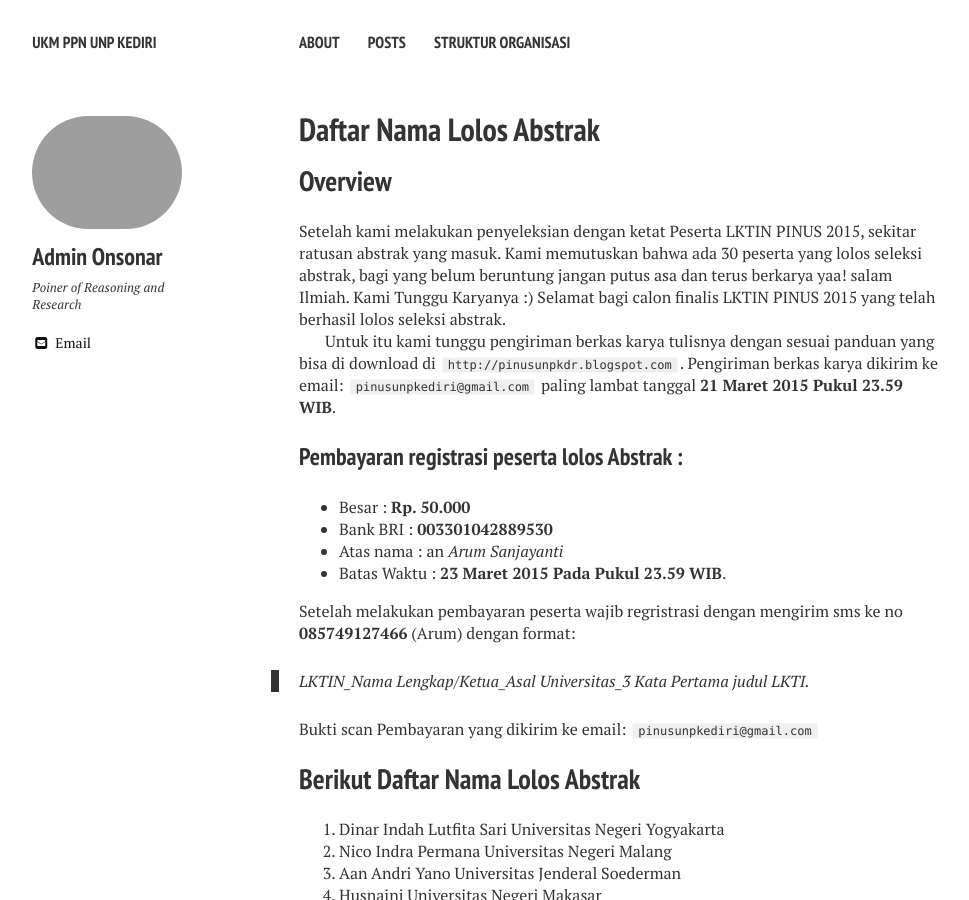
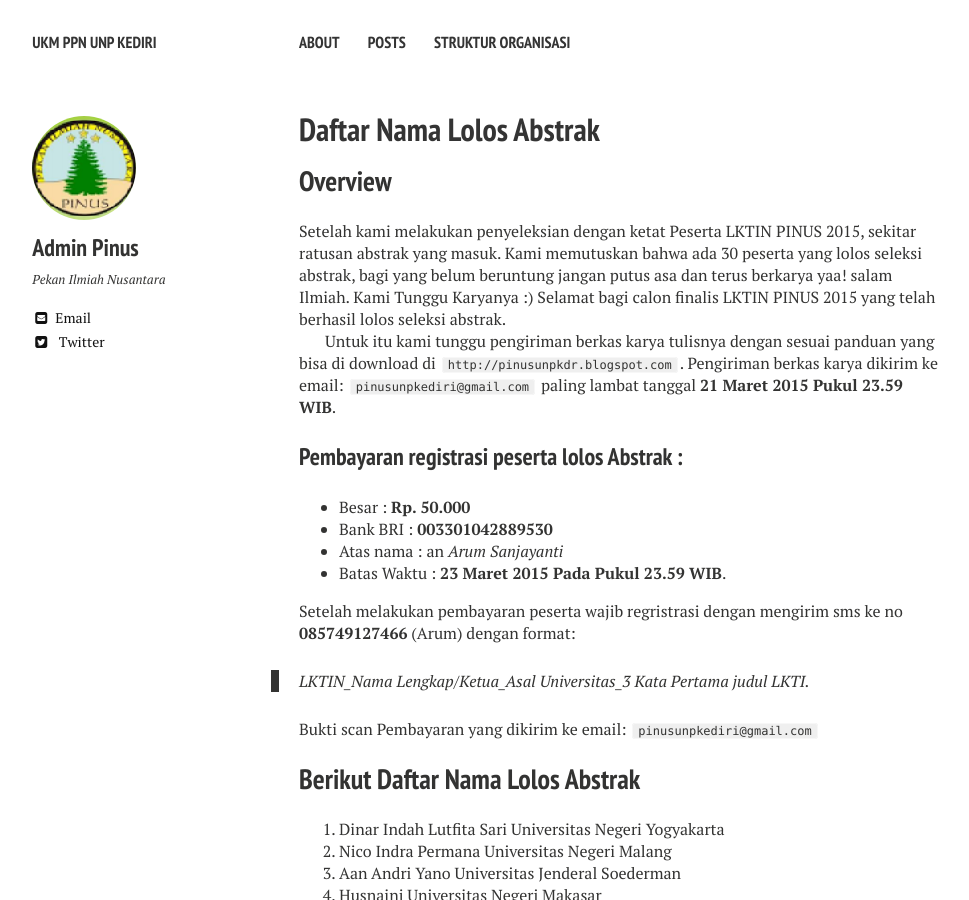
Before and after one commit to ukmppn-unp/ukmppn-unp.github.io, a Jekyll site: the page built from _posts/2015-03-17-daftar-nama-lolos-abstrak.md, in a window 1280 px wide and 900 px high. Shown: the whole window, without its empty margins (21-990 px from the left). Built offline with Jekyll 4.4.1, drawn with Linux system fonts in a browser that asks for light colours; nearby versions of some CDN libraries; comment, search, counter and statistics services are not loaded; some of the changed lines change nothing that is shown.

Commit message:
Fixed curent posting

```diff
--- a/_data/authors.yml
+++ b/_data/authors.yml
@@ -29,7 +29,7 @@
   google:
     plus:
 
-admin_pinus:
+admin_onsonar:
   name: Admin Onsonar
   email: onsonarppn@gmail.com
   bio: "Poiner of Reasoning and Research"
--- a/_posts/2016-02-29-lktin-onsonar-2016-unpkediri.md
+++ b/_posts/2016-02-29-lktin-onsonar-2016-unpkediri.md
@@ -4,7 +4,7 @@
 excerpt: "Mahasiswa merupakan produk dari pendidikan tinggi yang menghasilkan lulusan yang mempunyai sikap kecendekiawanan. Sikap tersebut meliputi sikap sebagai penemu, pemadu, penerap, serta sebagai pengembang IPTEKS. Untuk itu, mahasiswa yang merupakan salah satu kelompok masyarakat ilmiah harus mempunyai ciri kehidupan akademis yang dinamis."
 modified:
 author: admin_onsonar
-tags: [pinus, nusantara, lktin]
+tags: [onsonar, nusantara, lktin, kediri]
 comments: true
 ---
 
```
